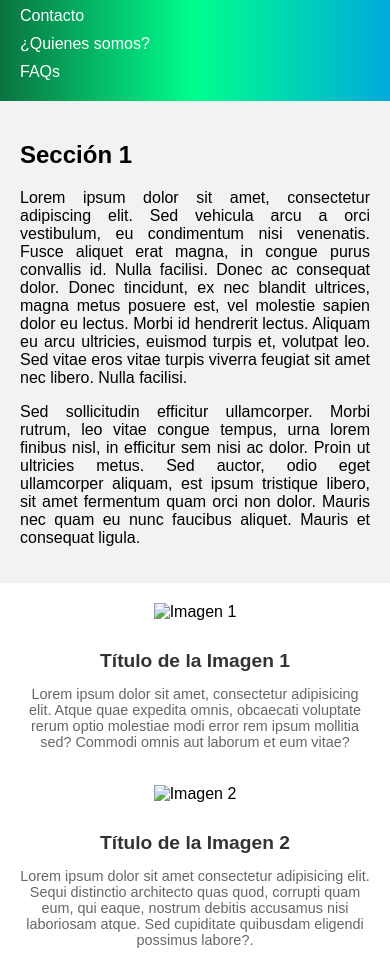
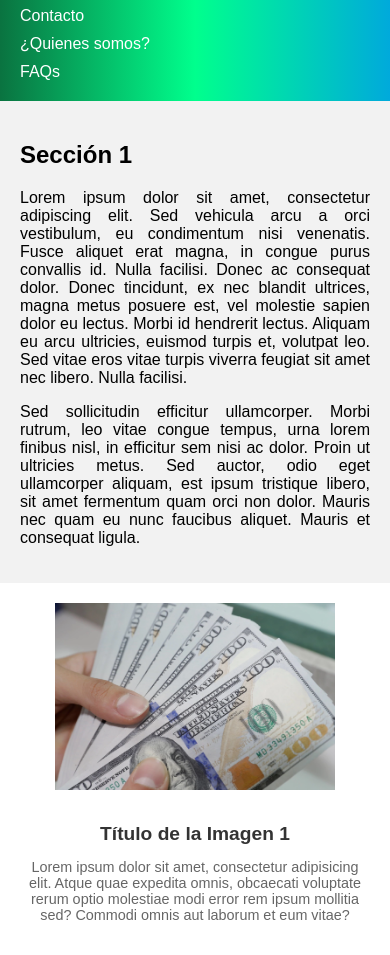
Before and after one commit to alanleonelfernandez/proyecto-22, a plain HTML site: page index.html in a window 390 px wide. Shown: the part 132-1087 px from the top of the page. Drawn offline with Linux system fonts and the light colour scheme.

Commit message:
imagenes nuevas

```diff
--- a/css/styles.css
+++ b/css/styles.css
@@ -69,32 +69,30 @@ nav ul li a:hover {
 
 /*----------MAIN----------*/
 
-/* Estilos para la sección 1 */
+
 .seccion-1 {
     background-color: #f2f2f2;
     padding: 20px;
     text-align: justify;
 }
 
-/* Estilos para la sección 2 */
 .seccion-2 {
     display: flex;
-    justify-content: space-between; /* Alinear los elementos a los extremos */
+    justify-content: space-between;
     align-items: center;
     padding: 20px;
-    flex-wrap: wrap; /* Permitir que los elementos se envuelvan en filas */
+    flex-wrap: wrap;
 }
 
-/* Estilos para cada columna de la sección 2 */
+
 .seccion-2 div {
     text-align: center;
-    width: 48%; /* Establecer el ancho de cada columna */
+    width: 48%;
     margin-bottom: 20px;
 }
 
 .seccion-2 img {
-    width: 100%;
-    max-width: 100%;
+    width: 80%;
     height: auto;
     margin-bottom: 10px;
 }
@@ -110,10 +108,10 @@ nav ul li a:hover {
     font-size: 0.9em;
 }
 
-/* Estilos para dispositivos móviles */
+
 @media (max-width: 768px) {
     .seccion-2 div {
-        width: 100%; /* Cambiar el ancho de cada columna a 100% en dispositivos móviles */
+        width: 100%;
     }
 }
 
@@ -164,7 +162,7 @@ footer p span {
     footer nav ul {
         display: flex;
         flex-direction: column;
-        justify-content: center; /* Centrar verticalmente */
+        justify-content: center;
         align-items: center;
     }
 
--- a/index.html
+++ b/index.html
@@ -31,12 +31,12 @@
 
     <section class="seccion-2">
         <div>
-            <img src="imagen1.jpg" alt="Imagen 1">
+            <img src="/img/billetes.jpg" alt="Imagen 1">
             <h3>Título de la Imagen 1</h3>
             <p>Lorem ipsum dolor sit amet, consectetur adipisicing elit. Atque quae expedita omnis, obcaecati voluptate rerum optio molestiae modi error rem ipsum mollitia sed? Commodi omnis aut laborum et eum vitae?</p>
         </div>
         <div>
-            <img src="imagen2.jpg" alt="Imagen 2">
+            <img src="img/grafico.jpg" alt="Imagen 2">
             <h3>Título de la Imagen 2</h3>
             <p>Lorem ipsum dolor sit amet consectetur adipisicing elit. Sequi distinctio architecto quas quod, corrupti quam eum, qui eaque, nostrum debitis accusamus nisi laboriosam atque. Sed cupiditate quibusdam eligendi possimus labore?.</p>
         </div>
```
Also changed, not shown: img/billetes.jpg (added), img/grafico.jpg (added).
